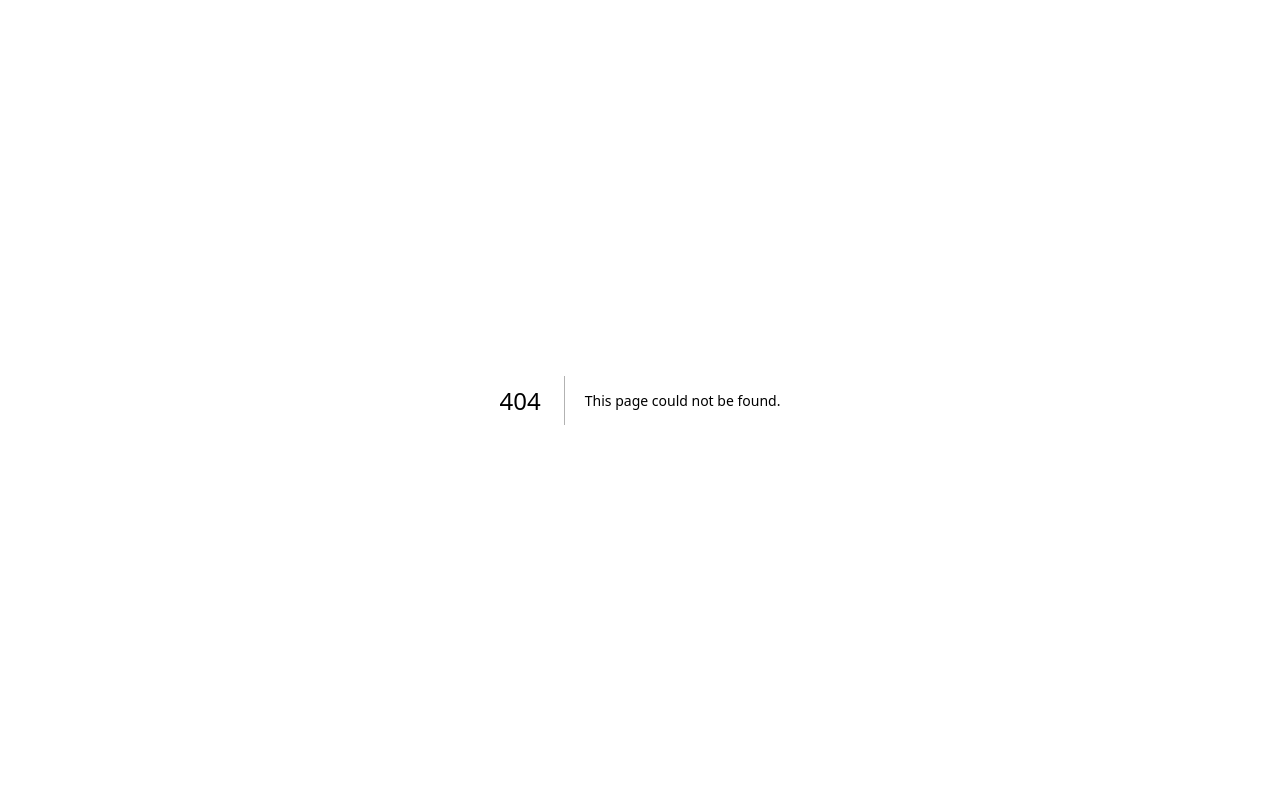
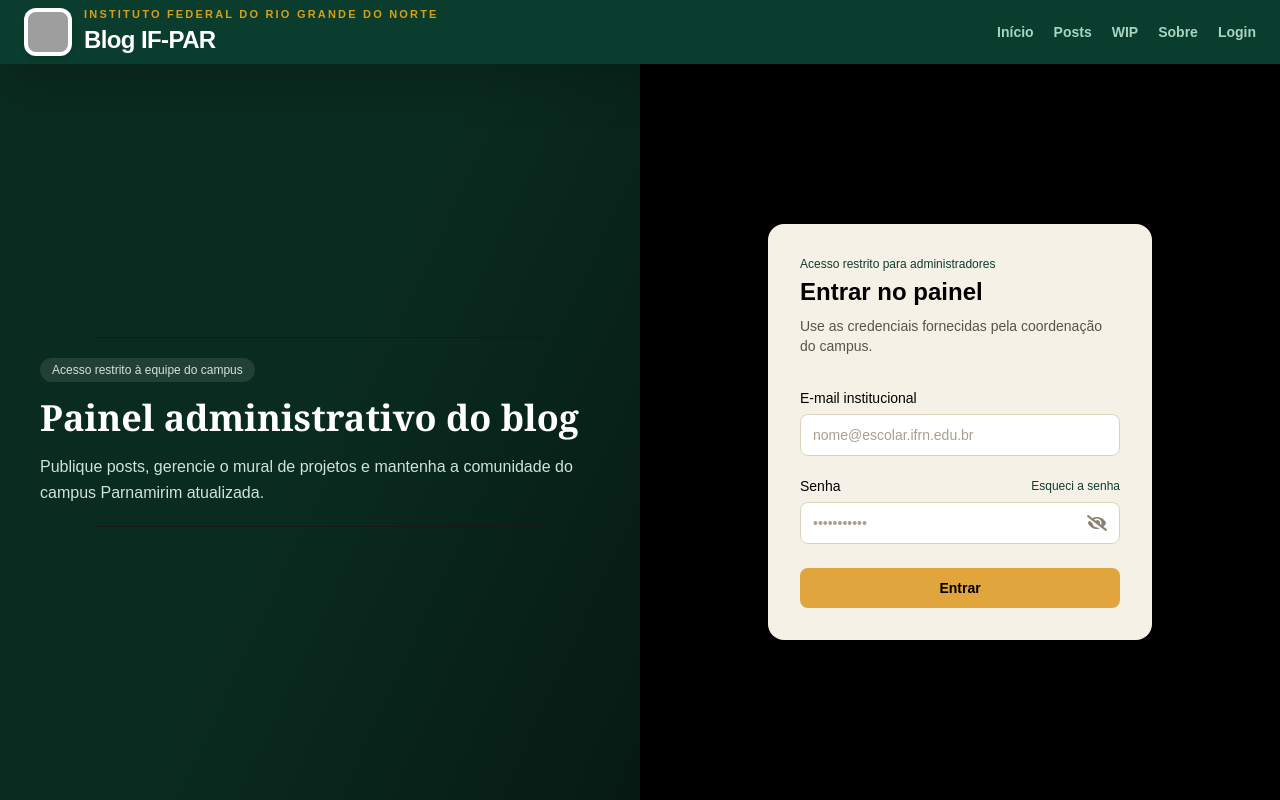
Before and after one commit to Flask-Web-Development/2026-grupo-11-brasilicio-gui-kaio, a Next.js app in the folder frontend/: page /admin in a window 1280 px wide. Before the commit this address had no page. Built offline with nearby package versions, Linux system fonts and the light colour scheme; grey boxes are pictures that could not be loaded.

Commit message:
feat: added react icons + admin login page

```diff
--- /dev/null
+++ b/frontend/app/admin/AdminLoginPage.tsx
@@ -0,0 +1,141 @@
+"use client";
+
+import { useState } from "react";
+import Link from "next/link";
+
+import { FaEye } from "react-icons/fa";
+import { FaEyeSlash } from "react-icons/fa";
+import { ImSpinner8 } from "react-icons/im";
+
+export default function AdminLogin() {
+  const [email, setEmail] = useState("");
+  const [senha, setSenha] = useState("");
+  const [mostrarSenha, setMostrarSenha] = useState(false);
+  const [carregando, setCarregando] = useState(false);
+  const [erro, setErro] = useState<string | null>(null);
+
+  return (
+    <div className="grid grid-cols-1 lg:grid-cols-2 bg-black h-full">
+
+      <div className="hidden bg-linear-115 from-[#0A2B20] via-[#0A2B20] to-[#061A13] lg:flex lg:flex-col lg:justify-center px-10">
+
+        <div className="flex flex-col">
+          <hr className="mb-5 w-[80%] place-self-center"/>
+          <p className="mb-4 inline-flex w-max items-center gap-2 rounded-full bg-white/10 px-3 py-1 text-xs text-[#cfe3da]">
+            Acesso restrito à equipe do campus
+          </p>
+          <h1 className="font-serif text-4xl font-bold text-white">
+            Painel administrativo do blog
+          </h1>
+          <p className="mt-4 text-base leading-relaxed text-[#cfe3da]">
+            Publique posts, gerencie o mural de projetos e mantenha a
+            comunidade do campus Parnamirim atualizada.
+          </p>
+          <hr className="mt-5 w-[80%] place-self-center"/>
+        </div>
+      </div>
+
+      {/* Painel de login */}
+      <div className="flex items-center justify-center px-6 py-12 sm:px-10">
+        <div className="w-full max-w-sm rounded-2xl bg-[#F5F1E6] p-8 shadow-2xl">
+          <p className="mb-1 text-xs font-medium text-[#0F3D2E]">
+            Acesso restrito para administradores
+          </p>
+          <h2 className="text-2xl font-bold text-black">
+            Entrar no painel
+          </h2>
+          <p className="mt-2 text-sm text-[#5b5347]">
+            Use as credenciais fornecidas pela coordenação do campus.
+          </p>
+
+          <form
+            onSubmit={async (e) => {
+              e.preventDefault();
+              setErro(null);
+              setCarregando(true);
+
+              try {
+                // TODO: substituir pela chamada real de autenticação
+                // const res = await fetch("/api/admin/login", {
+                //   method: "POST",
+                //   headers: { "Content-Type": "application/json" },
+                //   body: JSON.stringify({ email, senha }),
+                // });
+                // if (!res.ok) throw new Error("Credenciais inválidas");
+                await new Promise((resolve) => setTimeout(resolve, 800));
+              } catch {
+                setErro("Não foi possível entrar. Verifique seu e-mail e senha.");
+              } finally {
+                setCarregando(false);
+              }
+            }}
+            className="mt-8 flex flex-col gap-5"
+          >
+            <div className="flex flex-col gap-1.5">
+              <label htmlFor="email" className="text-sm font-medium text-black">
+                E-mail institucional
+              </label>
+              <input
+                id="email"
+                type="email"
+                required
+                autoComplete="email"
+                placeholder="nome@escolar.ifrn.edu.br"
+                value={email}
+                onChange={(e) => setEmail(e.target.value)}
+                className="w-full rounded-lg border border-[#ddd3bd] bg-white px-3 py-2.5 text-sm text-black outline-none placeholder:text-[#a89f8d] focus:border-[#0F3D2E] focus:ring-2 focus:ring-[#0F3D2E]/20"
+              />
+            </div>
+
+            <div className="flex flex-col gap-1.5">
+              <div className="flex items-center justify-between">
+                <label className="text-sm font-medium text-black">
+                  Senha
+                </label>
+                <Link
+                  href="#"
+                  className="text-xs font-medium text-[#0F3D2E] hover:underline"
+                >
+                  Esqueci a senha
+                </Link>
+              </div>
+              <div className="flex items-center gap-2 rounded-lg border border-[#ddd3bd] bg-white px-3 py-2.5 focus-within:border-[#0F3D2E] focus-within:ring-2 focus-within:ring-[#0F3D2E]/20">
+                <input
+                  id="senha"
+                  type={mostrarSenha ? "text" : "password"}
+                  required
+                  autoComplete="current-password"
+                  placeholder="•••••••••••"
+                  value={senha}
+                  onChange={(e) => setSenha(e.target.value)}
+                  className="w-full bg-transparent text-sm text-black outline-none placeholder:text-[#a89f8d]"
+                />
+                <button
+                  type="button"
+                  onClick={() => setMostrarSenha((v) => !v)}
+                  className="shrink-0 text-xs font-medium text-[#8a8171] hover:text-black"
+                >
+                  {mostrarSenha ? <FaEye size={20}/> : <FaEyeSlash size={20}/>}
+                </button>
+              </div>
+            </div>
+
+            {erro && (
+              <p role="alert" className="rounded-lg bg-red-50 px-3 py-2 text-sm text-red-700">
+                {erro}
+              </p>
+            )}
+
+            <button
+              type="submit"
+              disabled={carregando}
+              className="mt-1 rounded-lg bg-[#E0A53C] min-h-10 px-4 py-2.5 text-sm font-semibold text-black transition hover:bg-[#d1962f] disabled:cursor-not-allowed disabled:opacity-70"
+            >
+              {carregando ? <ImSpinner8 size={21} className="animate-spin place-self-center"/> : "Entrar"}
+            </button>
+          </form>
+        </div>
+      </div>
+    </div>
+  );
+}
--- /dev/null
+++ b/frontend/app/admin/page.tsx
@@ -0,0 +1,18 @@
+import Header from "@/components/Header";
+import AdminLogin from "./AdminLoginPage";
+
+export default async function Page({params,}: {params: Promise<{ postId: string }>}) {
+  const { postId } = await params;
+
+  return (
+    <div className="grid grid-rows-[5rem_1fr] md:grid-rows-[4rem_1fr] min-h-screen">
+      <div className="sticky top-0 shadow-2xl">
+        <Header/>
+      </div>
+
+      <div>
+        <AdminLogin/>
+      </div>
+    </div>
+  );
+}
--- a/frontend/package.json
+++ b/frontend/package.json
@@ -11,7 +11,8 @@
   "dependencies": {
     "next": "16.3.1",
     "react": "19.2.8",
-    "react-dom": "19.2.8"
+    "react-dom": "19.2.8",
+    "react-icons": "^5.7.0"
   },
   "devDependencies": {
     "@tailwindcss/postcss": "^4",
@@ -22,5 +23,8 @@
     "eslint-config-next": "16.3.1",
     "tailwindcss": "^4",
     "typescript": "^5"
+  },
+  "allowScripts": {
+    "unrs-resolver@1.12.2": true
   }
 }
```
Also changed, not shown: 1 other file (tests, documents, lock files or other folders).
